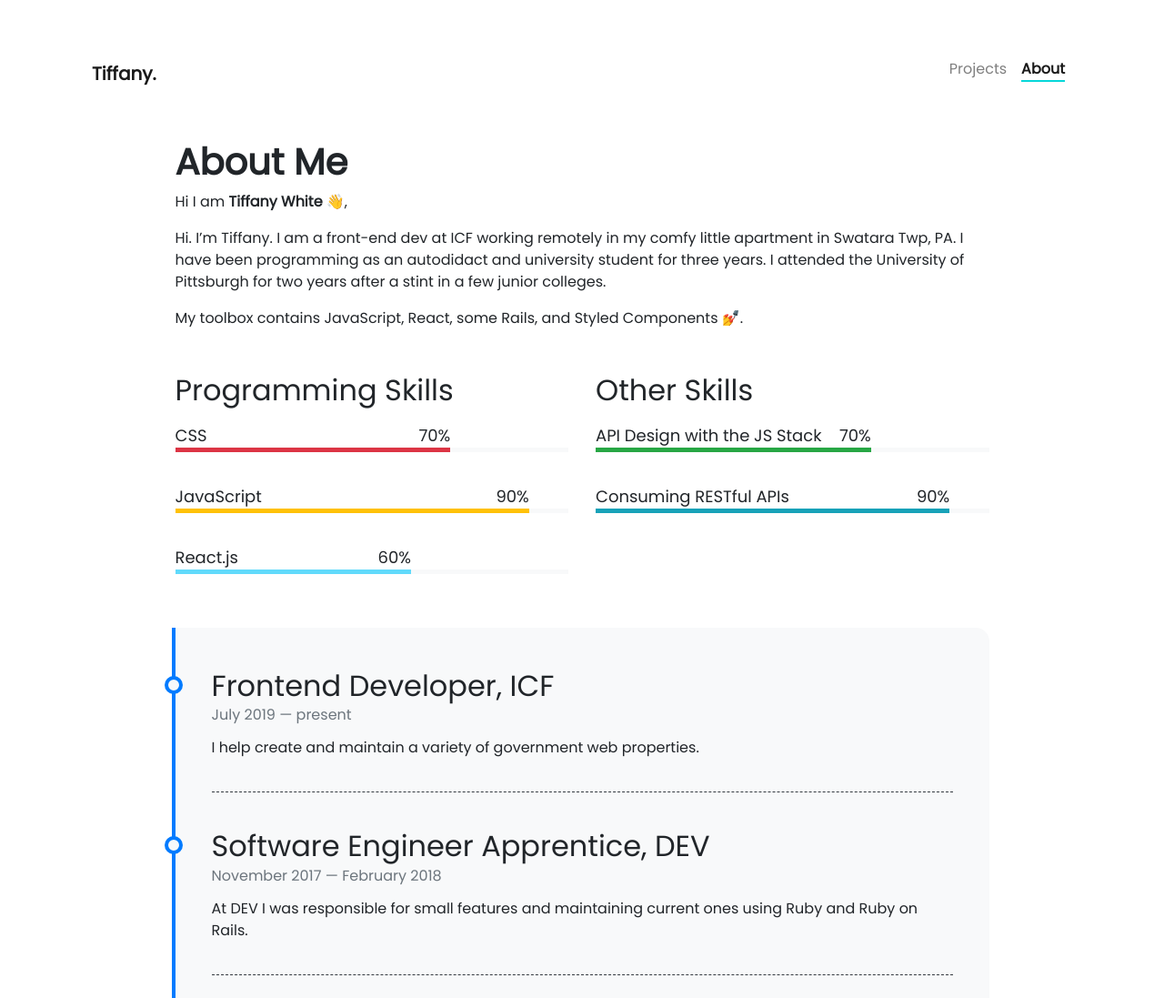
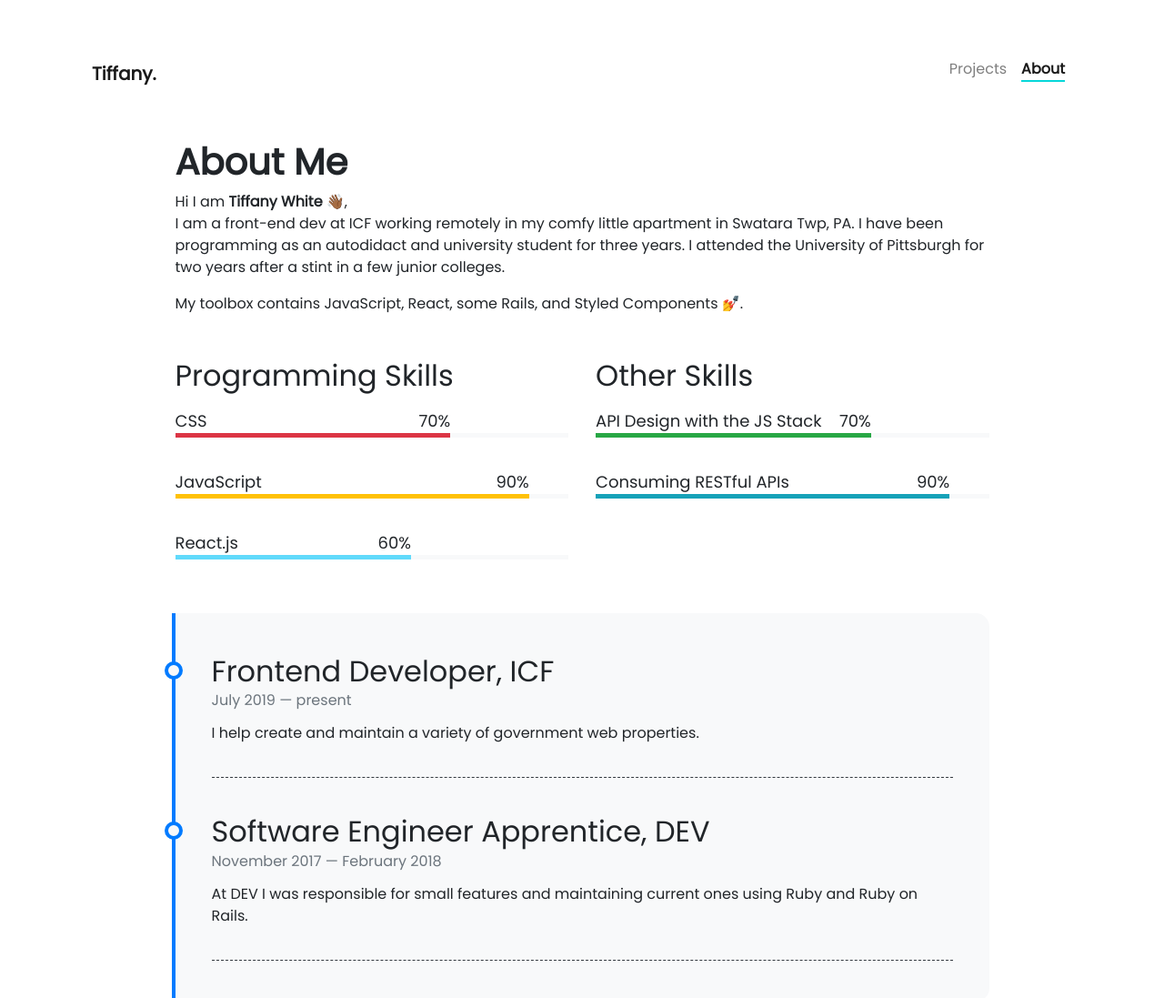
Before and after one commit to twhite96/portfolio-v5, a Jekyll site: the page built from pages/about.md, in a window 1280 px wide, cut to the strip 0-1097 px from the top of the page. Shown: the whole strip at 91% size. Built offline with Jekyll 4.4.1, drawn with Linux system fonts in a browser that asks for light colours; nearby versions of some CDN libraries; emoji names are drawn with the system emoji font.

Commit message:
Update something

```diff
--- a/pages/about.md
+++ b/pages/about.md
@@ -7,9 +7,8 @@
 
 # **About Me**
 
-Hi I am **{{ site.author.name }}** :wave:,<br>
-
-Hi. I’m Tiffany. I am a front-end dev at ICF working remotely in my comfy little apartment in Swatara Twp, PA. I have been programming as an autodidact and university student for three years. I attended the University of Pittsburgh for two years after a stint in a few junior colleges.
+Hi I am **{{ site.author.name }}** 👋🏾,<br>
+I am a front-end dev at ICF working remotely in my comfy little apartment in Swatara Twp, PA. I have been programming as an autodidact and university student for three years. I attended the University of Pittsburgh for two years after a stint in a few junior colleges.
 
 My toolbox contains JavaScript, React, some Rails, and Styled Components 💅.
 
```
